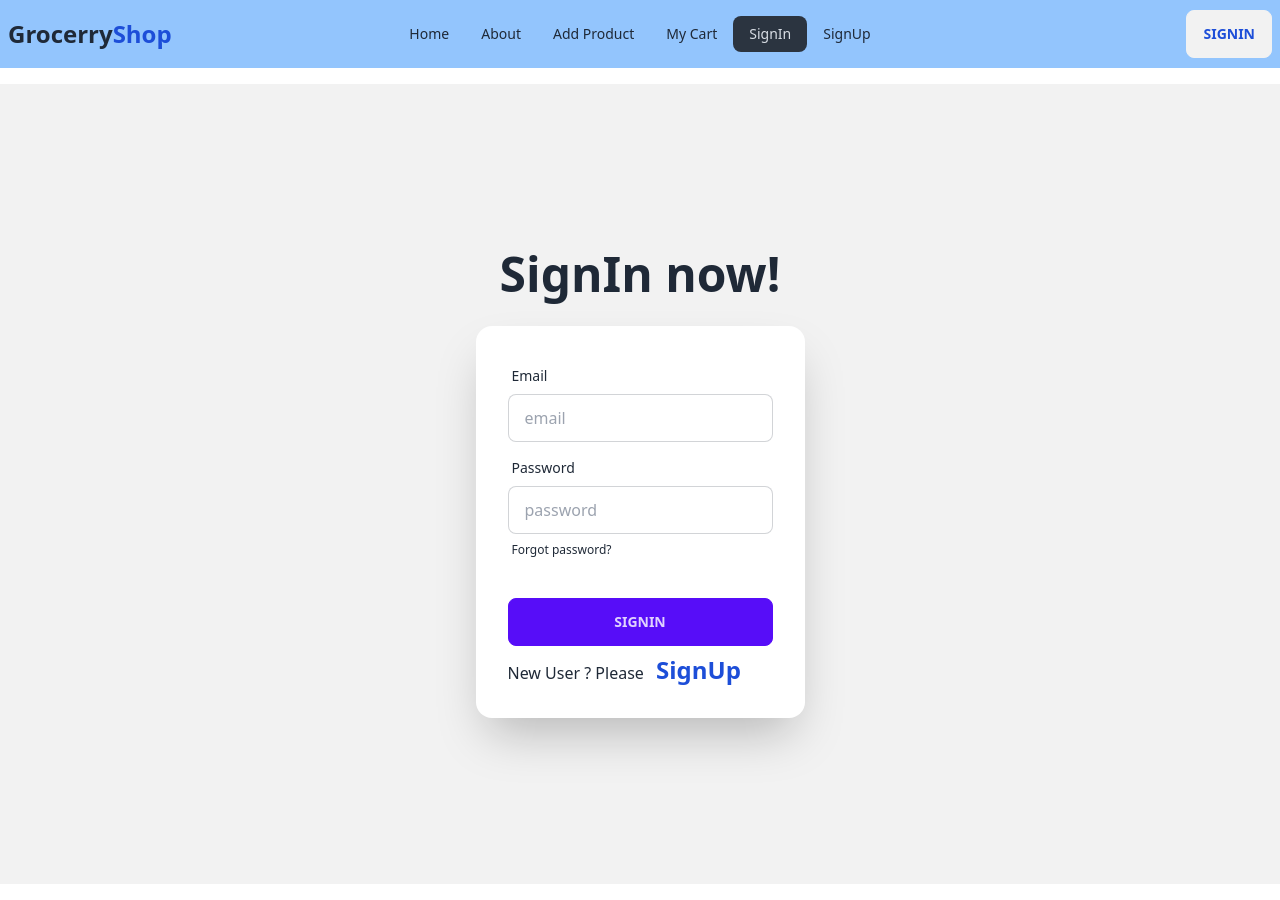
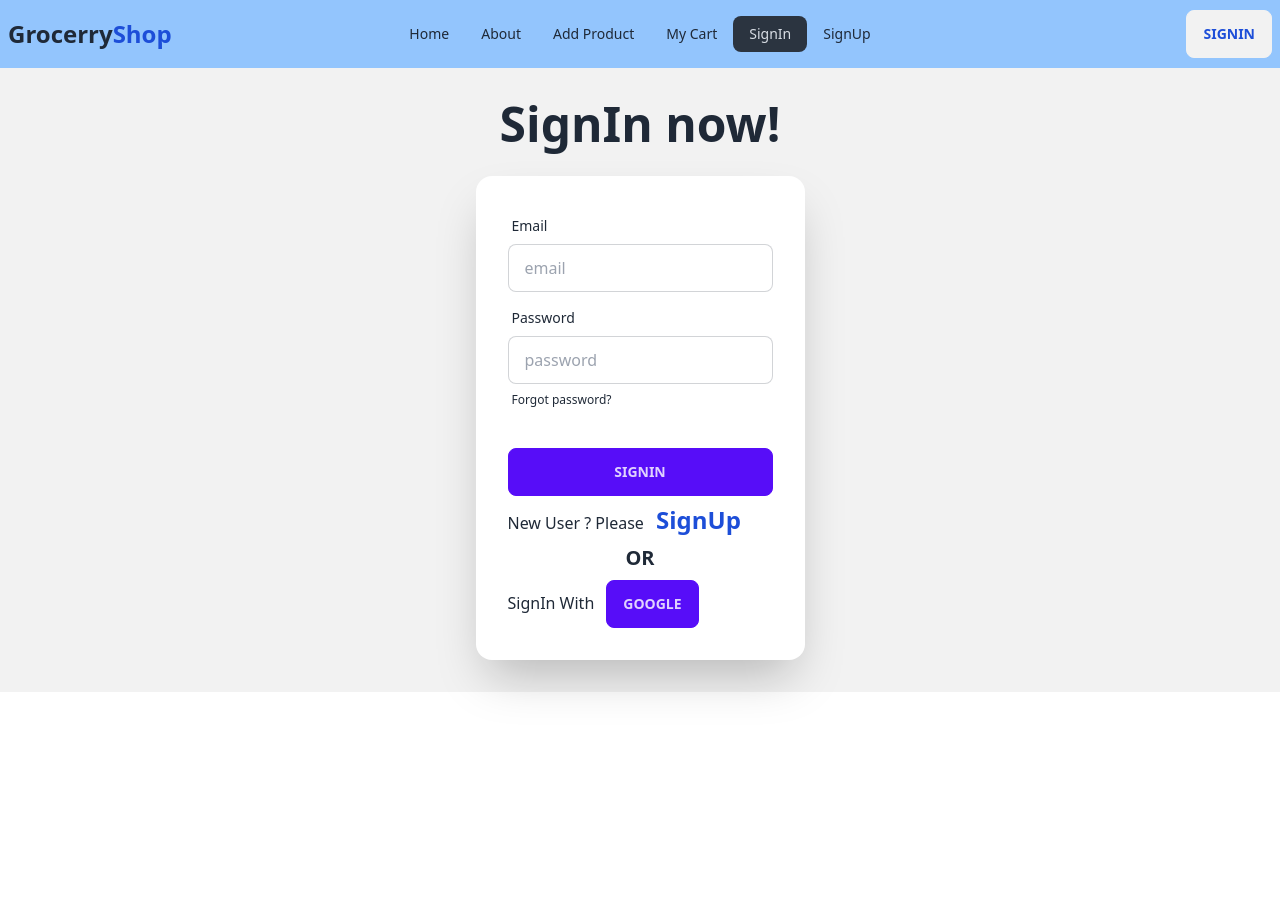
Before and after one commit to JAMSHEDWEBDEV/brandshopclient, a React (Vite) app: page /signIn in a window 1280 px wide. After the commit the page ends 800 px from the top, so only its background shows below. Built offline with nearby package versions, Linux system fonts and the light colour scheme; no server answers.

Commit message:
added private route component

```diff
--- a/src/Layout/MainLayout.jsx
+++ b/src/Layout/MainLayout.jsx
@@ -5,7 +5,7 @@ const MainLayout = () => {
     return (
         <div className="container mx-auto">
             <Navbar></Navbar>
-            <div className="my-4">
+            <div className="">
                 <Outlet></Outlet>
             </div>
         </div>
--- /dev/null
+++ b/src/PrivateRoute/PrivateRoute.jsx
@@ -0,0 +1,21 @@
+import { useContext } from "react";
+import { AuthContext } from "../Providers/AuthProvider";
+import { Navigate, useLocation } from "react-router-dom";
+
+const PrivateRoute = ({children}) => {
+    const {user,loading} = useContext(AuthContext);
+    const location = useLocation();
+    console.log(location);
+
+    if(loading){
+        return <div className="flex justify-center mt-52"><span className="loading loading-spinner loading-lg text-9xl"></span></div>
+    }
+
+    if(user){
+        return children;
+    }
+
+    return <Navigate state={location.pathname} to="/signIn"></Navigate>;
+};
+
+export default PrivateRoute;
--- a/src/Providers/AuthProvider.jsx
+++ b/src/Providers/AuthProvider.jsx
@@ -1,27 +1,40 @@
 import { createContext, useEffect, useState } from "react";
 import auth from "../firebase/firebase.config";
-import {createUserWithEmailAndPassword, signInWithEmailAndPassword, signOut} from "firebase/auth";
+import {GoogleAuthProvider, createUserWithEmailAndPassword, signInWithEmailAndPassword, signInWithPopup, signOut} from "firebase/auth";
 import {onAuthStateChanged } from "firebase/auth";
 
 
 export const AuthContext = createContext(null);
+ const googleProvider = new GoogleAuthProvider();
 
 const AuthProvider = ({children}) => {
-    const [user,setUser] = useState([]);
+    const [user,setUser] = useState(null);
+    const [loading,setLoading] = useState(true);
 
 //    create user
     const createUser = (email,password) =>{
+        setLoading(true);
       return  createUserWithEmailAndPassword(auth,email,password);
     }
 // signIn user
    const signInUser = (email,password) =>{
+    setLoading(true);
     return signInWithEmailAndPassword(auth,email,password);
    }
+
+   // singIn with google start
+   const signInWithGoogle = () =>{
+    setLoading(true);
+      return signInWithPopup(auth,googleProvider);
+   }
+
+
 // Auth Observer connect start
      useEffect(()=>{
         const unSubscribe = onAuthStateChanged(auth, currentUser=>{
                 console.log('auth Observer connected',currentUser)
                 setUser(currentUser);
+                setLoading(false);
                });
             return ()=>{
                 unSubscribe();
@@ -29,6 +42,7 @@ const AuthProvider = ({children}) => {
      },[])
 // LogOut button start
         const logOut = () =>{
+            setLoading(true);
             return signOut(auth);
         }
 
@@ -37,7 +51,9 @@ const AuthProvider = ({children}) => {
         user,
         createUser,
         signInUser,
-        logOut
+        signInWithGoogle,
+        logOut,
+        loading
     }
     return (
         <AuthContext.Provider value={authInfo}>
--- a/src/Route/Route.jsx
+++ b/src/Route/Route.jsx
@@ -9,6 +9,7 @@ import AddProduct from "../pages/AddProduct/AddProduct";
 import MyCart from "../pages/MyCart/MyCart";
 import SignIn from "../pages/SignIn/SignIn";
 import SignUp from "../pages/SignUp/SignUp";
+import PrivateRoute from "../PrivateRoute/PrivateRoute";
 
 const Route = createBrowserRouter([
     {
@@ -29,7 +30,7 @@ const Route = createBrowserRouter([
             },
             {
                 path:"/myCart",
-                element:<MyCart></MyCart>
+                element:<PrivateRoute><MyCart></MyCart></PrivateRoute>
             },
             {
                 path:"/signIn",
--- a/src/pages/SignIn/SignIn.jsx
+++ b/src/pages/SignIn/SignIn.jsx
@@ -1,10 +1,13 @@
 import { useContext } from "react";
-import { Link } from "react-router-dom";
+import { Link, useLocation, useNavigate } from "react-router-dom";
 import { AuthContext } from "../../Providers/AuthProvider";
 import swal from "sweetalert";
 
 const SignIn = () => {
-    const {signInUser} = useContext(AuthContext);
+    const {signInUser,signInWithGoogle} = useContext(AuthContext);
+    const location = useLocation();
+    console.log(location);
+    const navigate = useNavigate();
 
     const handleLogin = e =>{
         e.preventDefault();
@@ -18,6 +21,8 @@ const SignIn = () => {
             if (result) {
                 swal("success!", "You successfully login here,Thank You!", "success");
               }
+             e.target.reset();
+             navigate(location?.state ? location.state : '/');
 
         })
         .catch(error =>{
@@ -25,10 +30,22 @@ const SignIn = () => {
                 swal("Oops!", "This Email and Password does not match !", "error");
               }
         })
+
     }
 
+    const handleSignInGoogle = () =>{
+        signInWithGoogle()
+        .then(result =>{
+            console.log(result.user);
+        })
+        .catch(error =>{
+            console.error(error);
+        })
+    }
+
+
     return (
-        <div className="hero min-h-screen bg-base-200">
+        <div className="hero py-8 bg-base-200">
             <div>
                 <div className="text-center mb-7">
                     <h1 className="text-5xl font-bold">SignIn now!</h1>
@@ -51,11 +68,16 @@ const SignIn = () => {
                             </label>
                         </div>
                         <div className="form-control mt-6">
-                            <button className="btn btn-primary">SignIn</button>
+                            <button className="btn btn-primary font-bold">SignIn</button>
                         </div>
                         <div>
                             <p>New User ? Please <Link to="/signUp" className="text-2xl text-blue-700 font-bold ml-2">SignUp</Link> </p>
                         </div>
+                        <p className="text-xl text-center font-bold">OR</p>
+                        <p>SignIn With
+                            <Link><button
+                            onClick={handleSignInGoogle}
+                            className="btn btn-primary ml-3 font-bold">Google</button></Link> </p>
                     </form>
                 </div>
             </div>
--- a/src/pages/SignUp/SignUp.jsx
+++ b/src/pages/SignUp/SignUp.jsx
@@ -19,6 +19,7 @@ const SignUp = () => {
             if (result) {
                 swal("success!", "Your Registration successful!", "success");
               }
+             e.target.reset();
         })
         .catch(error =>{
             if (error) {
@@ -29,7 +30,7 @@ const SignUp = () => {
 
 
     return (
-        <div className="hero min-h-screen bg-base-200">
+        <div className="hero py-8 bg-base-200">
             <div>
                 <div className="text-center mb-7">
                     <h1 className="text-5xl font-bold">SignUp now!</h1>
```
